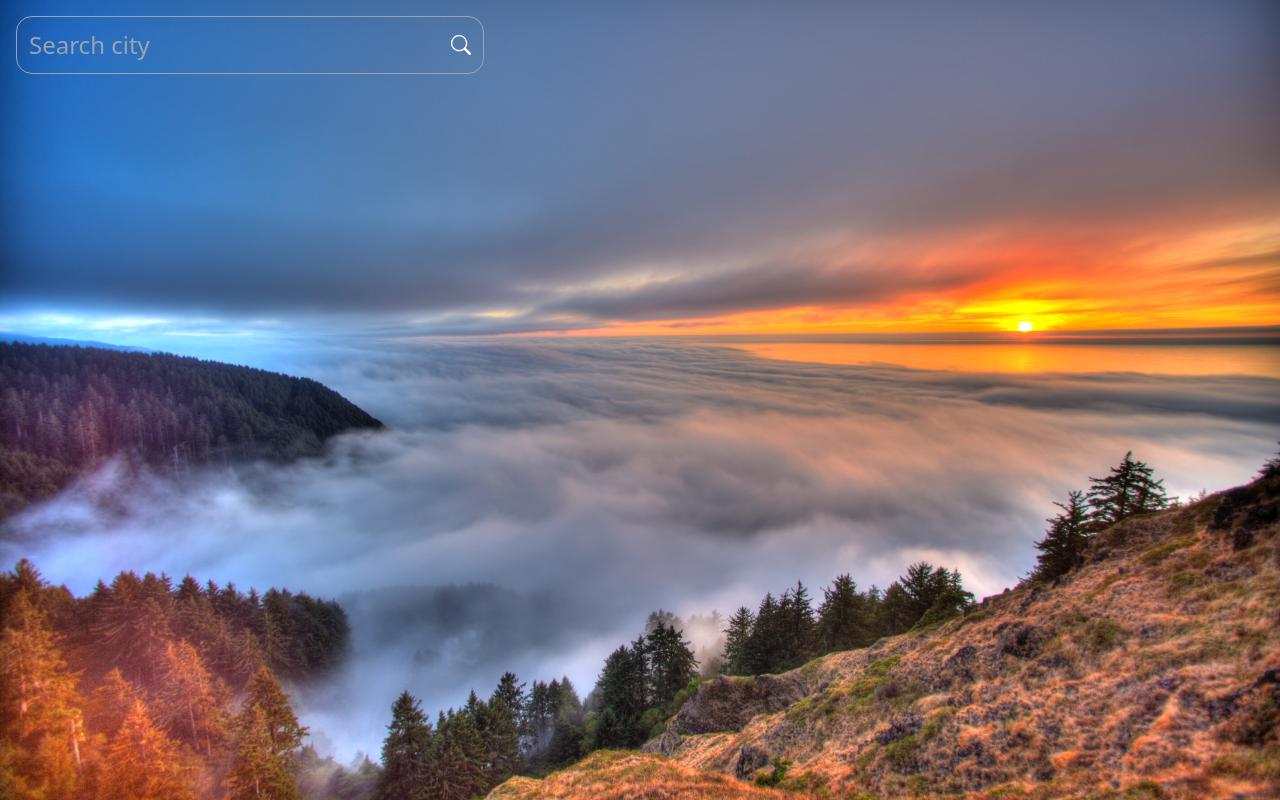
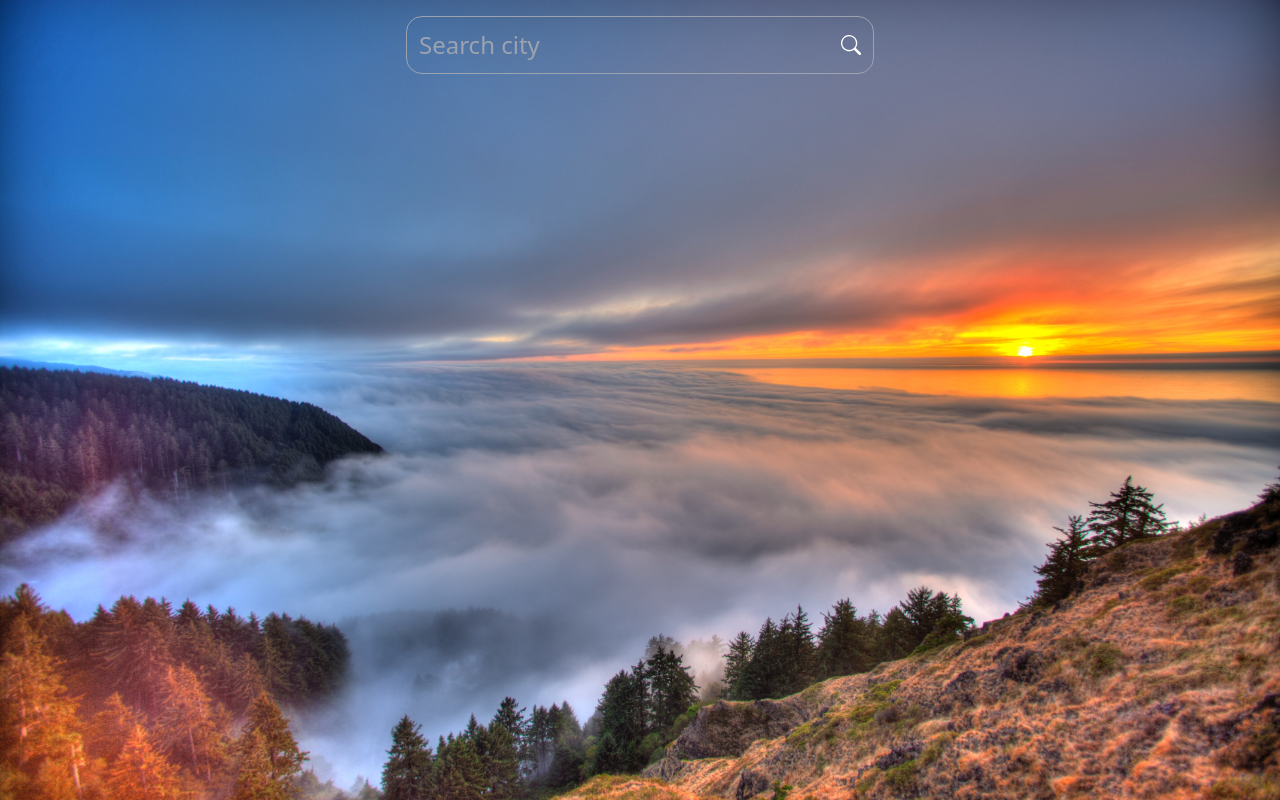
Before and after one commit to aletomasella/Weather-App, a Next.js app: page / in a window 1280 px wide. Built offline with nearby package versions, Linux system fonts and the light colour scheme.

Commit message:
Styles changes v1.0.3

```diff
--- a/pages/index.js
+++ b/pages/index.js
@@ -55,7 +55,7 @@ export default function Home() {
         </Head>
         {/* <div className="hidden md:absolute top-0 left-0 bottom-0 right-0 bg-black/40 z-[1]" /> */}
         {/* <Image src={bgImage} alt="/" layout="fill" className="object-cover" /> */}
-        <div className="relative flex justify-between items-center max-w-[500px] w-full p-4 text-white z-10">
+        <div className="relative flex justify-between items-center max-w-[500px] w-full p-4 text-white z-10 m-auto">
           <form
             onSubmit={getWeather}
             className="flex justify-between items-center w-full m-auto bg-transparent border border-gray-400 rounded-2xl p-3"
@@ -67,7 +67,7 @@ export default function Home() {
                 value={city}
                 placeholder="Search city"
                 onChange={handleInput}
-                className="bg-transparent border-none focus:outline-none text-2xl"
+                className="bg-transparent border-none focus:outline-none text-2xl w-full"
                 autoComplete="off"
               />
             </div>
--- a/styles/globals.css
+++ b/styles/globals.css
@@ -26,6 +26,6 @@ html {
   background-image: url("../public/assets/bgImage.jpg");
   background-repeat: no-repeat;
   background-size: cover;
-  background-position: center;
+  /* background-position: center; */
   background-attachment: fixed;
 }
```
